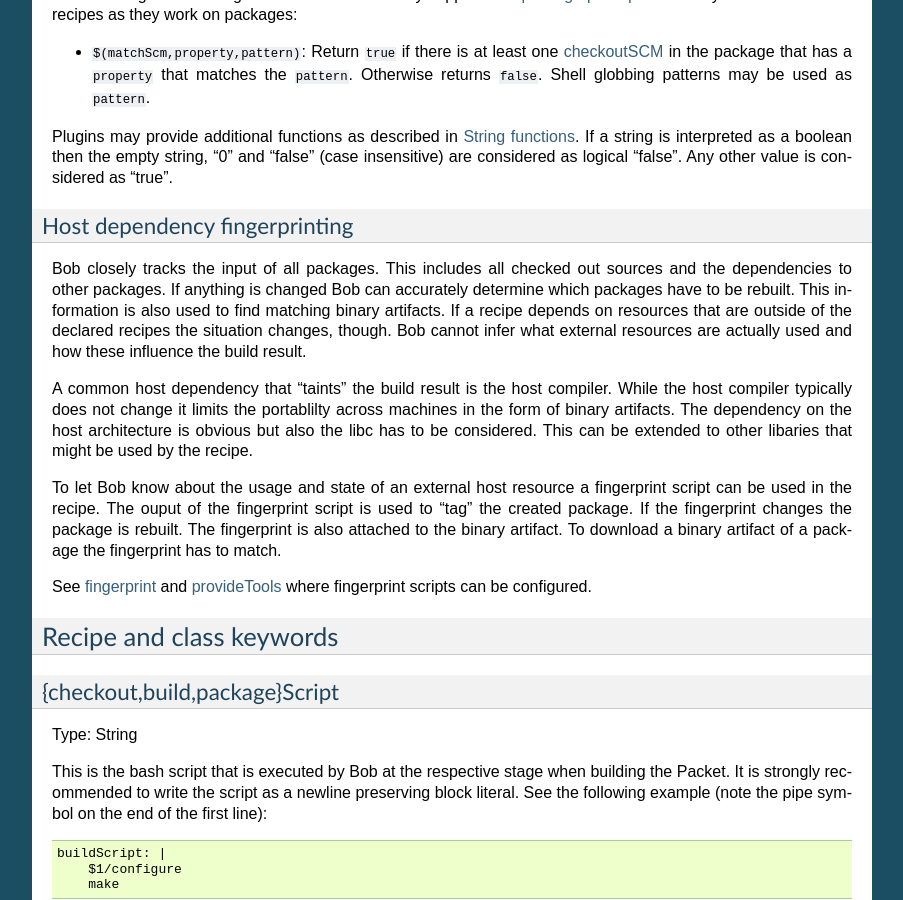
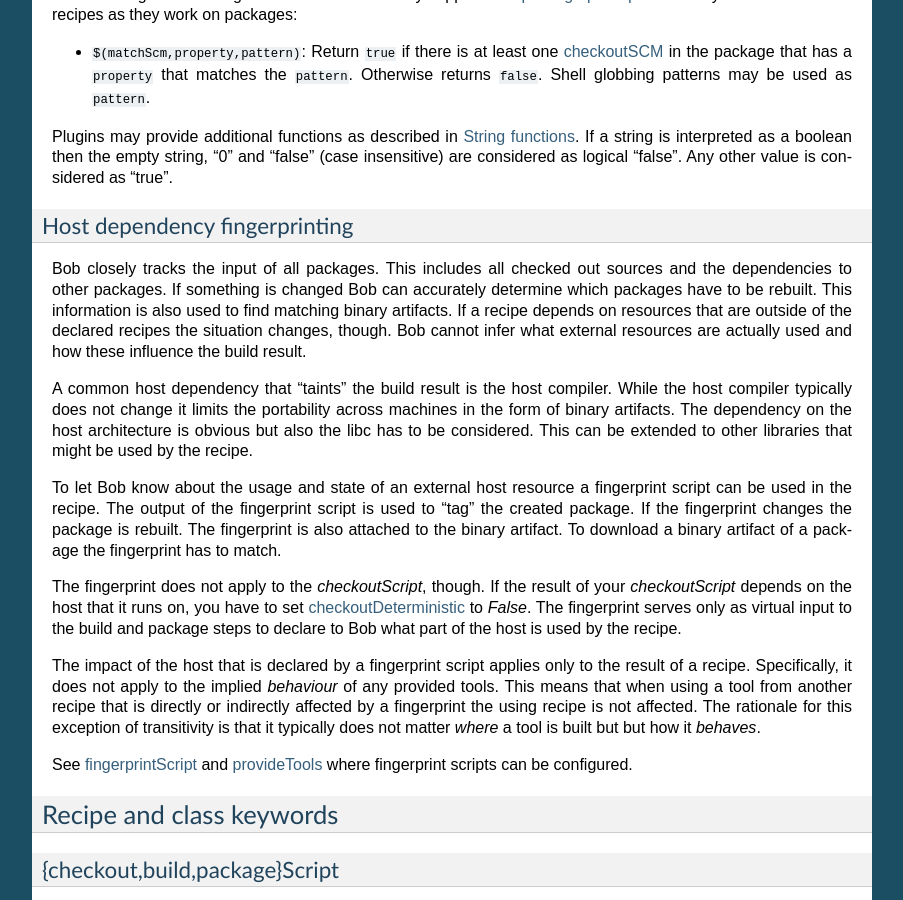
Before and after one commit to BobBuildTool/bob, a Sphinx documentation site: the page built from doc/manual/configuration.rst, in a window 1280 px wide and 900 px high, scrolled down 5048 px. Shown: the whole window, without its empty margins (198-1101 px from the left). Built offline with Sphinx 7.4.7, drawn with Linux system fonts in a browser that asks for light colours; formulas are drawn with MathJax 3; the version number could not be read and is left out; some of the changed text lies outside the part shown.

Commit message:
doc: describe new fingerprinting semantics
Adapt to the renamed fingerprintScript keyword and the changed
fingerprintIf semantic.

```diff
--- a/doc/manual/configuration.rst
+++ b/doc/manual/configuration.rst
@@ -337,7 +337,7 @@
 ~~~~~~~~~~~~~~~~~~~~~~~~~~~~~~
 
 Bob closely tracks the input of all packages. This includes all checked out
-sources and the dependencies to other packages. If anything is changed Bob can
+sources and the dependencies to other packages. If something is changed Bob can
 accurately determine which packages have to be rebuilt. This information is
 also used to find matching binary artifacts. If a recipe depends on resources
 that are outside of the declared recipes the situation changes, though. Bob
@@ -345,18 +345,32 @@
 the build result.
 
 A common host dependency that "taints" the build result is the host compiler.
-While the host compiler typically does not change it limits the portablilty
+While the host compiler typically does not change it limits the portability
 across machines in the form of binary artifacts. The dependency on the host
 architecture is obvious but also the libc has to be considered. This can be
-extended to other libaries that might be used by the recipe.
+extended to other libraries that might be used by the recipe.
 
 To let Bob know about the usage and state of an external host resource a
-fingerprint script can be used in the recipe. The ouput of the fingerprint
+fingerprint script can be used in the recipe. The output of the fingerprint
 script is used to "tag" the created package. If the fingerprint changes the
 package is rebuilt. The fingerprint is also attached to the binary artifact.
 To download a binary artifact of a package the fingerprint has to match.
 
-See :ref:`configuration-recipes-fingerprint` and
+The fingerprint does not apply to the `checkoutScript`, though. If the result
+of your `checkoutScript` depends on the host that it runs on, you have to set
+:ref:`configuration-recipes-checkoutdeterministic` to `False`. The fingerprint
+serves only as virtual input to the build and package steps to declare to Bob
+what part of the host is used by the recipe.
+
+The impact of the host that is declared by a fingerprint script applies only to
+the result of a recipe. Specifically, it does not apply to the implied
+*behaviour* of any provided tools. This means that when using a tool from
+another recipe that is directly or indirectly affected by a fingerprint the
+using recipe is not affected. The rationale for this exception of transitivity
+is that it typically does not matter *where* a tool is built but but how it
+*behaves*.
+
+See :ref:`configuration-recipes-fingerprintScript` and
 :ref:`configuration-recipes-provideTools` where fingerprint scripts can be
 configured.
 
@@ -551,6 +565,8 @@
 start             | Optionally. Defaults to 1.
 end               | Optionally. Defaults to last line of file.
 ================= ==================================================================
+
+.. _configuration-recipes-checkoutdeterministic:
 
 checkoutDeterministic
 ~~~~~~~~~~~~~~~~~~~~~
@@ -857,10 +873,10 @@
    might be removed completely.
 
 
-.. _configuration-recipes-fingerprint:
-
-fingerprint
-~~~~~~~~~~~
+.. _configuration-recipes-fingerprintScript:
+
+fingerprintScript
+~~~~~~~~~~~~~~~~~
 
 Type: String
 
@@ -871,21 +887,28 @@
 build result and that subsequent executions of the script generate the same
 output if the external components have not changed.
 
+.. note::
+   Defining a ``fingerprintScript`` does not enable fingerprinting yet. At
+   least one inherited class, used tool or the recipe itself must enable it by
+   setting :ref:`configuration-recipes-fingerprintIf` accordingly.
+
 Bob will incrementally rebuild the package whenever the fingerprint script
 output changes. The output of the script is also used to tag binary artifacts.
 An artifacts will only be downloaded if the fingerprint script generated the
 same output. This enables Bob to prevent false sharing of binary artifacts
-across otherise incompatible machines.
+across otherwise incompatible machines.
 
 The fingerprint script is executed in an empty temporary directory. It does not
-have access to any dependenices of the recipe nor to the checked out sources.
+have access to any dependencies of the recipe nor to the checked out sources.
 All environment variables of the package that were declared in the recipe (see
 :ref:`configuration-recipes-vars` ) are set. The usual bash options are applied
 (``nounset``, ``errexit``, ``pipefail``) too. If the script returns with a
 non-zero exit status it will fail the build. The output on stderr is ignored
 but will be displayed in the error message if the script fails. The scripts of
-inherited classes are concatenated. Any fingerprint scripts that are defined by
-used tools (see :ref:`configuration-recipes-provideTools`) are concatenated too.
+inherited classes are concatenated (but only if their
+:ref:`configuration-recipes-fingerprintIf` condition did not evaluate to
+``false``). Any fingerprint scripts that are defined by used tools (see
+:ref:`configuration-recipes-provideTools`) are concatenated too.
 
 For common fingerprint tasks the following built-in functions are provided by
 Bob:
@@ -910,21 +933,38 @@
 implementation and output may change in the future as more systems are
 supported by Bob.
 
+.. _configuration-recipes-fingerprintIf:
+
 fingerprintIf
 ~~~~~~~~~~~~~
 
-Type: String
-
-This string is evaluated as boolean expression. The fingerprint of a package is
-only calculated if the string is interpreted as true. It can be used e.g. to
-apply a fingerprint only if the package is built for the host and not
-cross-compiled.
-
-Example::
-
-   fingerprintIf: "$(eq,${TOOLCHAIN},host)"
-
-If not given it defaults to ``true``.
+Type: String | Boolean | ``null``
+
+By default no fingerprinting is done unless at least one inherited class, used
+tool or the recipe explicitly enables it. This is done by either setting
+``fingerprintIf`` to ``True`` or by a boolean expression string that is
+evaluated to ``True``. This can be used e.g. to apply a fingerprint only if the
+package is built for the host and not cross-compiled. The
+:ref:`configuration-recipes-fingerprintScript` of the recipe is only evaluated
+if ``fingerprintIf`` is true. Otherwise the fingerprint script is ignored even
+if some other class enables fingerprinting.  Setting ``fingerprintIf`` to
+``False`` will unconditionally disable the associated ``fingerprintScript``.
+
+A ``null`` value has a special semantic. It does not enable fingerprinting for
+a package but retains the associated ``fingerprint`` script. If some
+inherited class, the recipe or a used tool does enable fingerprinting then the
+fingerprint script will still be evaluated. This is useful for classes to
+provide some fingerprinting functions but, unless an inheriting recipe defines
+a ``fingerprint`` script, does not enable fingerprinting of the recipe by
+itself.
+
+Examples::
+
+   fingerprintIf: True                       # unconditionally enable fingerprinting
+   fingerprintIf: "$(eq,${TOOLCHAIN},host)"  # boolean experession
+   fingerprintIf: null                       # same as if unset
+
+If not given it defaults to ``null``.
 
 inherit
 ~~~~~~~
@@ -1098,11 +1139,13 @@
 tools is defined. The values defined in this attribute are subject to variable
 substitution.
 
-The ``fingerprint`` attribute defines a fingerprint script like in a normal
-recipe by :ref:`configuration-recipes-fingerprint`. A fingerprint script
-defined by a tool is implicitly added to the fingerprint scripts of all recipes
-that use the particular tool. Use it to automatically apply a fingerprint to
-all recipes whose result will depend on the host environment by using the tool.
+The ``fingerprintScript`` attribute defines a fingerprint script like in a
+normal recipe by :ref:`configuration-recipes-fingerprintScript`. A fingerprint
+script defined by a tool is implicitly added to the fingerprint scripts of all
+recipes that use the particular tool. Use it to automatically apply a
+fingerprint to all recipes whose result will depend on the host environment by
+using the tool.  The ``fingerprintIf`` attribute is handled the in the same
+way.
 
 If no attributes except ``path`` are present the declaration may be abbreviated
 by giving the relative path directly::
--- a/doc/releases/0.15.rst
+++ b/doc/releases/0.15.rst
@@ -83,9 +83,11 @@
   If a package is not relocatable the workspace path is also some kind of host
   dependency. Bob treats the installation path of these tools as an additional
   fingerprint. This enables safe exchange of such artifacts that were
-  previously only up-/downloaded when building inside a sandbox.
+  previously only up-/downloaded when building inside a sandbox. This is only
+  done if the :ref:`policies-allRelocatable` policy is set to the new
+  behaviour, though.
 
-  See :ref:`configuration-recipes-fingerprint` and
+  See :ref:`configuration-recipes-fingerprintScript` and
   :ref:`configuration-recipes-provideTools` for further details.
 
 * Allow local files with the "url" SCM.
```
Also changed, not shown: other parts of doc/manual/configuration.rst (+2 -1 lines).
